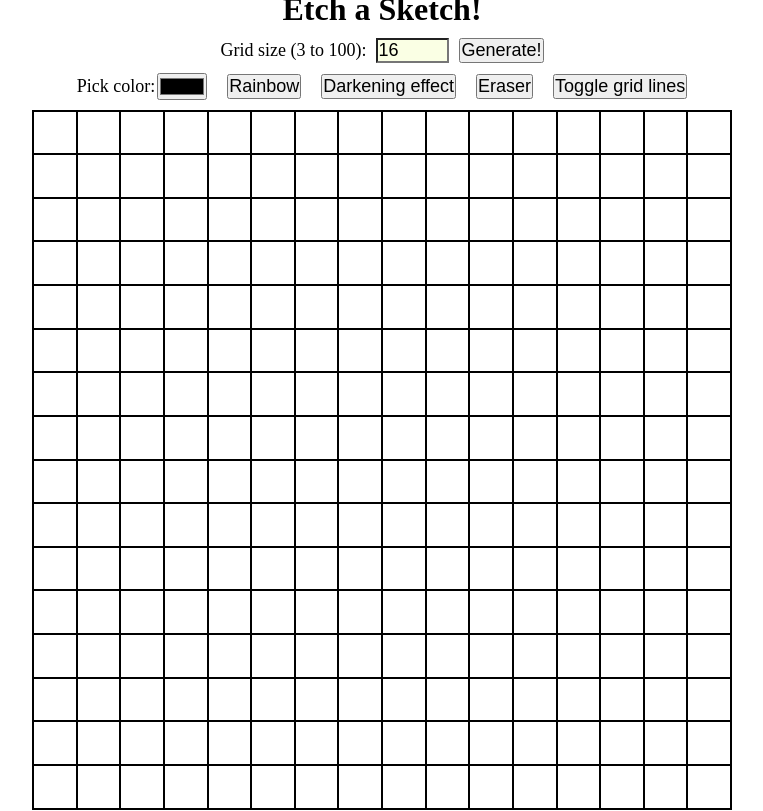
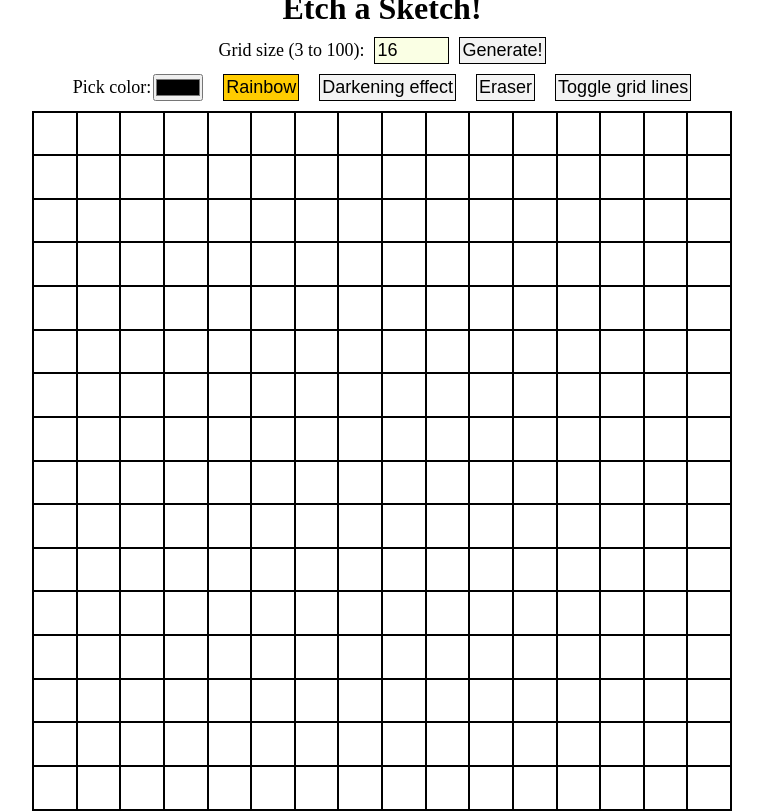
Before and after one commit to YukselG/Etch-a-Sketch, a plain HTML site: page index.html in a window 1280 px wide. Both pictures are taken after a click on the button "Rainbow". Shown: the whole page, without its empty margins (258-1021 px from the left). Drawn offline with Linux system fonts and the light colour scheme.

Commit message:
Implement funtionality for rainbow colors. Small UI updates

```diff
--- a/index.html
+++ b/index.html
@@ -26,7 +26,7 @@
 					<input type="color" id="favcolor" name="favcolor" value="#000000" />
 				</div>
 				<div class="rainbow-colors">
-					<button>Rainbow</button>
+					<button id="toggle-rainbow-colors">Rainbow</button>
 				</div>
 				<div class="darkening-colors">
 					<button>Darkening effect</button>
--- a/javascript.js
+++ b/javascript.js
@@ -3,9 +3,11 @@ const inputGridSize = document.querySelector("#grid-size");
 const generateGridButton = document.querySelector("button");
 let inputFavColor = document.querySelector("#favcolor");
 let toggleGridLines = document.querySelector("#toggle-grid-lines");
+let toggleRainbowColors = document.querySelector("#toggle-rainbow-colors");
 
 let gridSize = parseInt(inputGridSize.value, 10);
 let favColor = inputFavColor.value;
+let isRainbowMode = false;
 
 // function to create grid: takes in gridsize, and computes a row with 'gridSize' cells, 'gridSize' times.
 function createGrid(gridSizeInput) {
@@ -30,9 +32,11 @@ function createGrid(gridSizeInput) {
 // delegate listener to sketchpad
 sketchpad.addEventListener("mouseover", (event) => {
 	if (event.target.classList.contains("cell")) {
-		event.target.style.backgroundColor = favColor;
-		// for random colors
-		//event.target.style.backgroundColor = `rgb(${Math.random() * 255}, ${Math.random() * 255}, ${Math.random() * 255})`;
+		if (isRainbowMode == true) {
+			event.target.style.backgroundColor = getRainbowColors();
+		} else {
+			event.target.style.backgroundColor = favColor;
+		}
 	}
 });
 
@@ -71,5 +75,13 @@ toggleGridLines.addEventListener("click", () => {
 	});
 });
 
+toggleRainbowColors.addEventListener("click", () => {
+	isRainbowMode = !isRainbowMode; // toggle between on and off
+	toggleRainbowColors.classList.toggle("active");
+});
+
+function getRainbowColors() {
+	return `rgb(${Math.random() * 255}, ${Math.random() * 255}, ${Math.random() * 255})`;
+}
+
 // TODO: The user should click and hold mouse button when hovering to sketch
-// TODO: Implement rainbow colors functionality
--- a/stylesheet.css
+++ b/stylesheet.css
@@ -11,6 +11,16 @@ body {
 
 button {
 	font-size: 18px;
+	padding: 2px;
+	border: thin solid black; /* Keeps a visible border */
+	background-color: rgba(181, 180, 180, 0.159); /* Ensures a default background */
+	color: black; /* Default text color */
+	cursor: pointer; /* Makes it clear it's clickable */
+	transition: background-color 0.3s ease, color 0.3s ease; /* Smooth effect */
+}
+
+button:hover {
+	background-color: rgba(181, 180, 180, 0.778); /* Ensures a default background */
 }
 
 .container {
@@ -50,6 +60,8 @@ button {
 
 .grid-size-container > input {
 	font-size: 18px;
+	padding: 2px;
+	border: thin solid black; /* Keeps a visible border */
 	background-color: rgba(204, 255, 0, 0.106);
 }
 
@@ -99,3 +111,9 @@ button {
 .no-grid-lines {
 	border: none !important; /* Remove grid lines - this is used on the cell classlist in javascript*/
 }
+
+#toggle-rainbow-colors.active {
+	background-color: #ffcc00;
+	color: black;
+	border-width: thin;
+}
```
